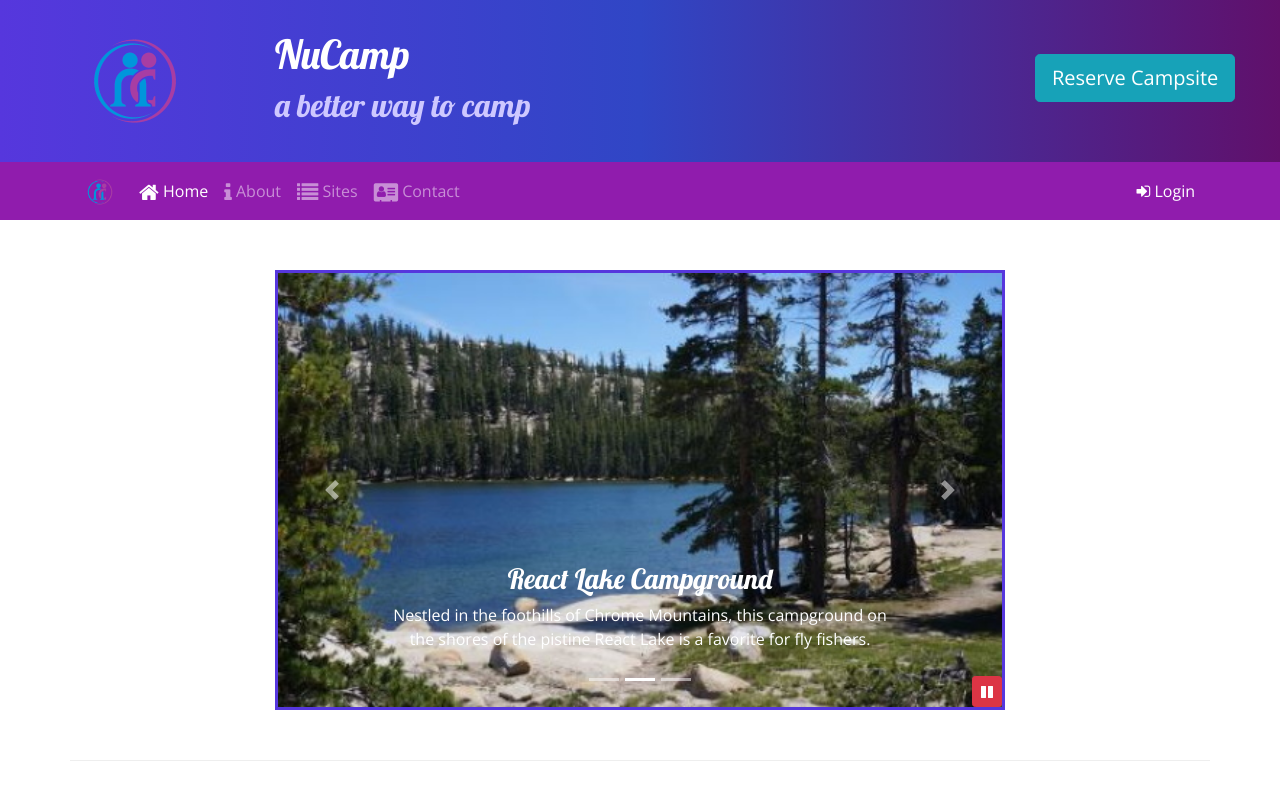
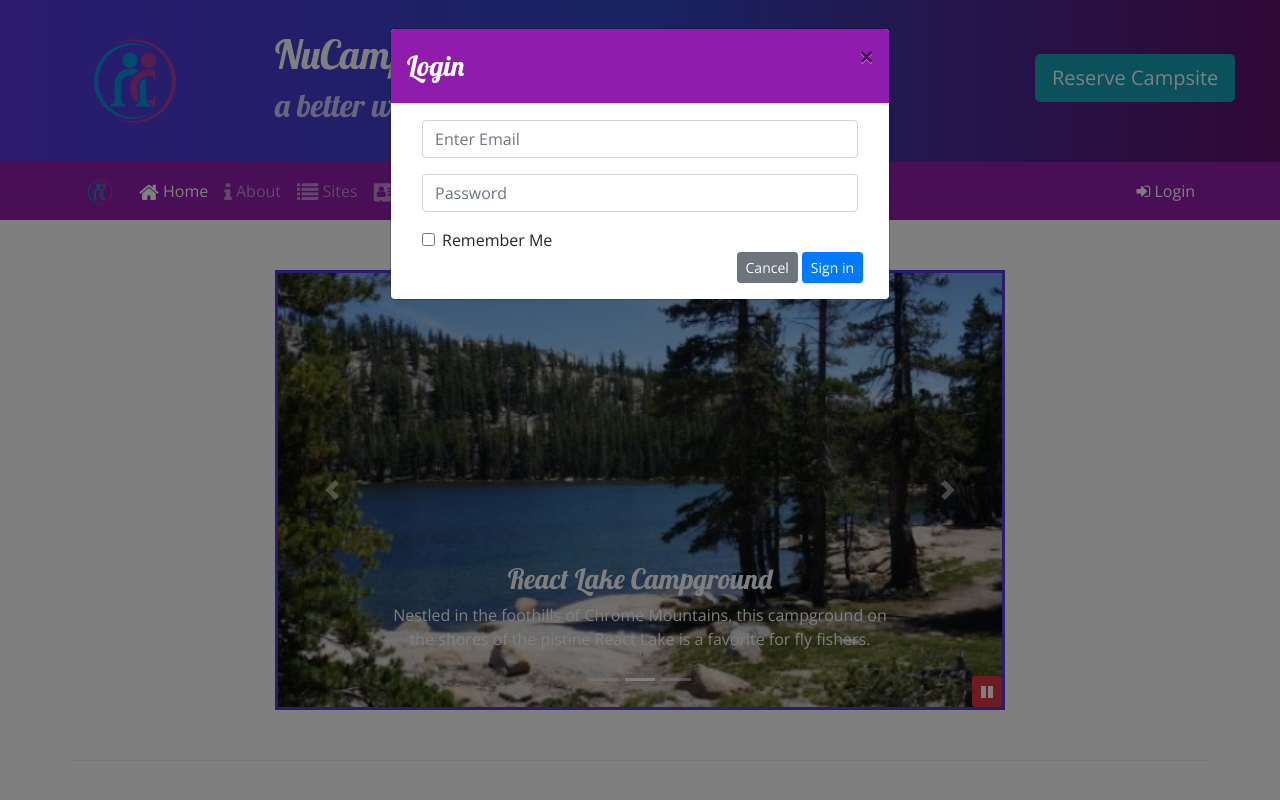
Before and after one commit to lesliesopoco/bootstrap, a website: page index.html in a window 1280 px wide. Both pictures are taken after a click on the button "Login". Shown: the top 800 px of the page. Drawn offline with nearby package versions, Linux system fonts and the light colour scheme; files that its build step writes are made by us from their sources.

Commit message:
Week 4 Assignment

```diff
--- a/css/styles.scss
+++ b/css/styles.scss
@@ -4,6 +4,7 @@ $color-pale: #CEC8FF;
 $color-mid: #901CAD;
 $color-dark: #60106b;
 $color-black-transparent: rgba(0, 0, 0, 0.5);
+$color-teal: #17A2B8;
 
 $body-font: "Open Sans", sans-serif;
 $header-font: "Lobster", cursive;
@@ -68,3 +69,25 @@ header {
     bottom: 0;
     z-index: 100;
 }
+
+#reserveModal{
+
+       .modal-header{
+            background-color: $color-teal;
+            h3{
+                color: white
+            }
+        }
+}
+
+
+#loginModal{
+
+    .modal-header{
+        background-color: $color-mid;
+        h3{
+            color: white
+        }
+    }
+
+}
--- a/index.html
+++ b/index.html
@@ -29,16 +29,23 @@
                     <h2>a better way to camp</h2>
                 </div>
                 <div class="col-md-4 col-xl-2 mt-4">
-                    <button type="button" class="btn btn-info btn-lg"><a class="text-nowrap text-white" data-toggle="modal" href="#reserveModal">Reserve Campsite</a></button>
+                    <!--<div class="col-md-4 col-xl-2 mt-4">
+                        <a role="button" class="btn btn-info" id="reserveButton">Reserve Campsite</a>
+                    </div>-->
+
+                    <button type="button" class="btn btn-info btn-lg" >
+                        <a class="text-nowrap text-white" id="reserveButton">Reserve Campsite</a>
+                        <!--<a role = "button" id="reserveButton" class="text-nowrap text-white">Reserve Campsite</a>-->
+                    </button>
                 </div>
             </div>
         </div>
     </header>
 
-    <div id="reserveModal" class="modal fade" role="dialog">
+    <div class="modal fade" id="reserveModal" role="dialog">
         <div class="modal-dialog modal-lg" role="document">
             <div class="modal-content">
-                <div class="modal-header bg-info text-white">
+                <div class="modal-header">
                     <h3 class="modal-title">Reserve a Campsite</h3>
                     <button type="button" class="close" data-dismiss="modal">&times;</button>
                 </div>
@@ -105,13 +112,53 @@
                 </ul>
 
                 <span class="navbar-text ml-auto">
-                    <a role="button" data-toggle="modal" data-target="#loginModal">
+                    <a role="button" id="loginButton">
                         <i class="fa fa-sign-in"></i> Login
                     </a>
                 </span>
             </div>
         </div>
     </nav>
+
+    <div class="modal fade" id="loginModal" role="dialog">
+        <div class="modal-dialog modal-m" role="document">
+            <div class="modal-content">
+                <div class="modal-header">
+                    <h3 class="modal-title">Login</h3>
+                    <button type="button" class="close" data-dismiss="modal">&times;</button>
+                </div>
+                <div class="modal-body">
+                    <div class="container-fluid">
+                        <form>
+                            <div class="form-group row">
+                                <div class="col">
+                                    <input type="email" id="loginEmail" placeholder="Enter Email" class="form-control" >
+                                </div>
+                            </div>
+
+                            <div class="form-group row">
+                                <div class="col">
+                                    <input type="password" id="loginPassword" placeholder="Password" class="form-control" >
+                                </div>
+                            </div>
+
+                            <div class="form-check">
+                                    <input class="form-check-input" type="checkbox">
+                                    <label class="form-check-label">Remember Me</label>
+                            </div>
+
+                            <div class="form-row">
+                                <button type="button" class="btn btn-secondary btn-sm ml-auto" data-dismiss="modal">Cancel</button>
+                                <button type="submit" class="btn btn-primary btn-sm ml-1" data-dismiss="modal">Sign in</button>
+                            </div>
+
+                        </form>
+                    </div>
+                </div>
+            </div>
+        </div>
+    </div>
+
 
     <div class="container">
         <div class="row row-content">
@@ -203,6 +250,7 @@
                 </div>
             </div>
         </div>
+   <!--
         <div class="row row-content">
             <div class="col-sm-6 mx-auto">
                 <div class="card">
@@ -238,7 +286,7 @@
             </div>
         </div>
      </div>
-
+    -->
     <footer class="site-footer">
         <div class="container">
             <div class="row">
--- /dev/null
+++ b/js/scripts.js
@@ -0,0 +1,8 @@
+$(function() {
+    $("#reserveButton").click(function(){
+        $("#reserveModal").modal('toggle')});
+
+    $("#loginButton").click(function(){
+        $("#loginModal").modal('toggle')});
+
+   });
```
Also changed, not shown: css/js/scripts.js (deleted), css/styles.css.
